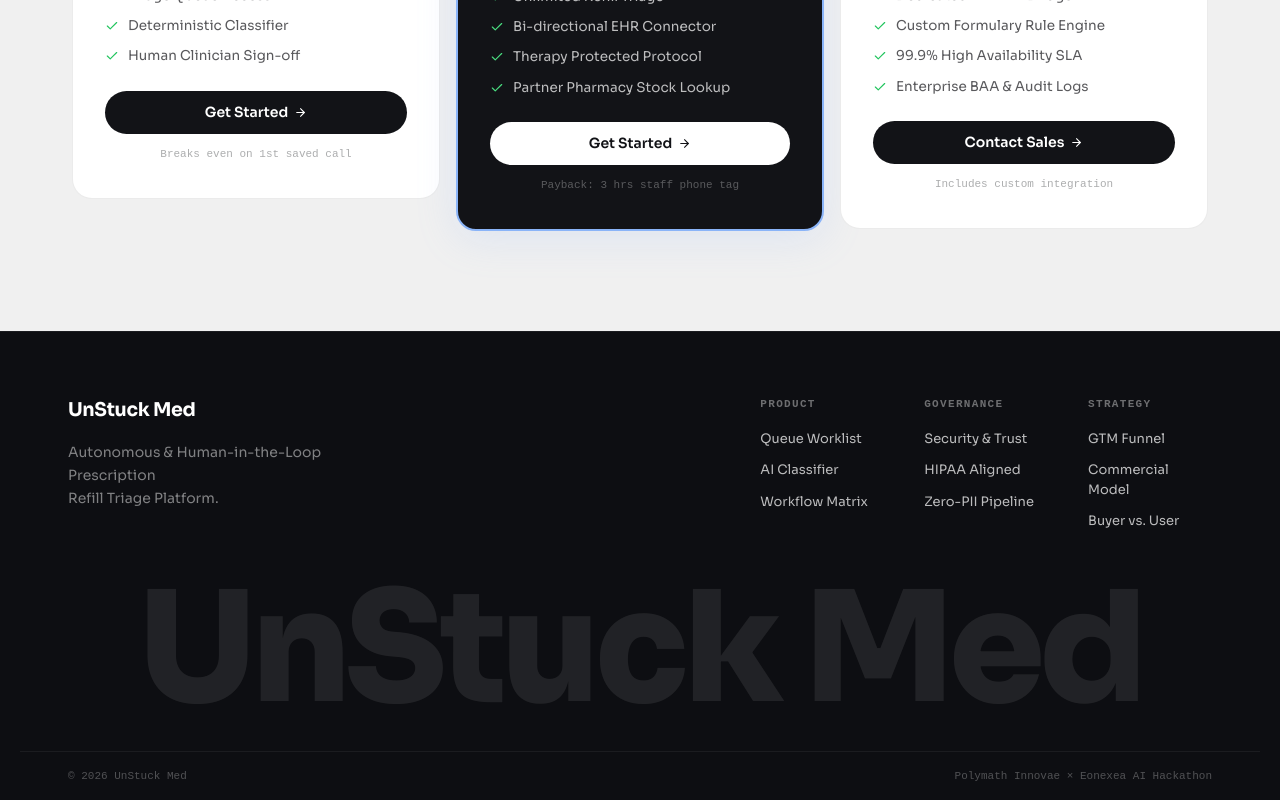
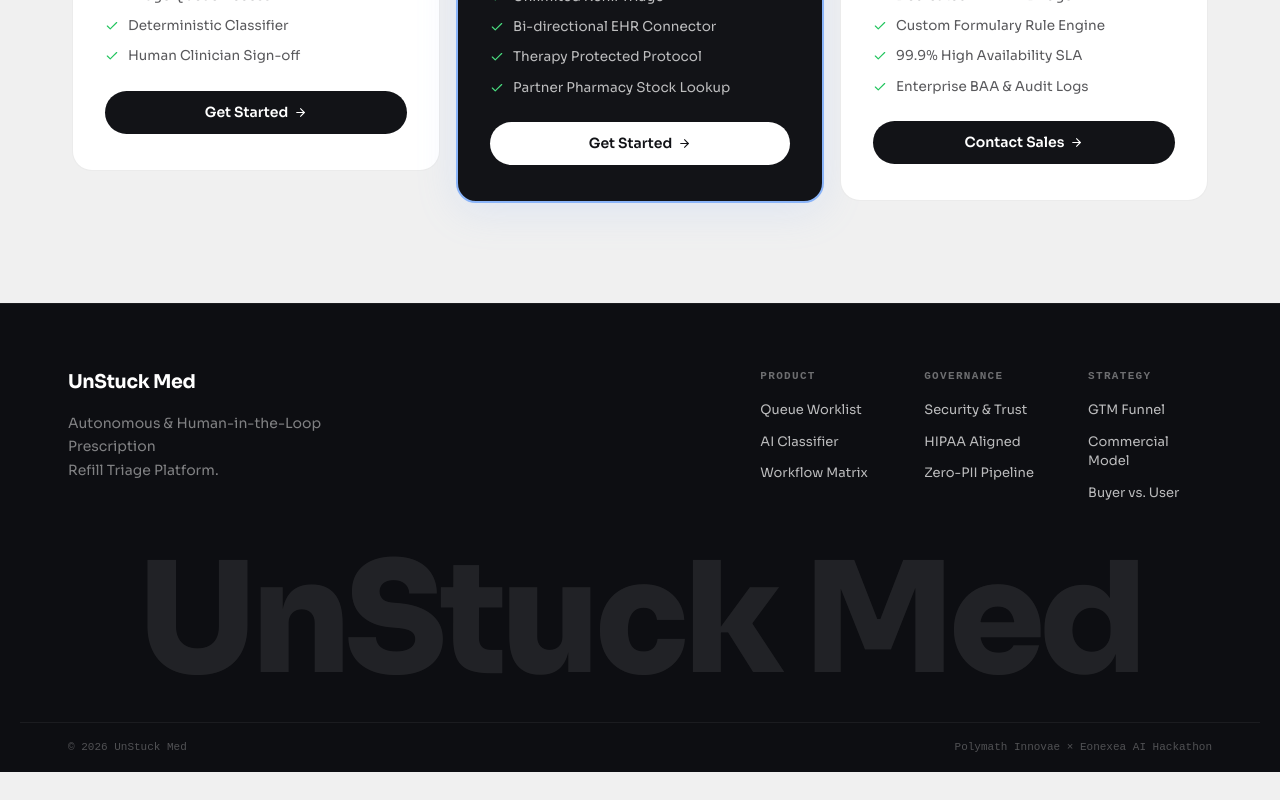
Before and after one commit to naagasumukh8/EON-2.0, a Next.js app: page / in a window 1280 px wide. Shown: the part 2740-3540 px from the top of the page. After the commit the page ends 3512 px from the top, so only its background shows below. Built offline with nearby package versions, Linux system fonts and the light colour scheme; a web font is replaced by a local one.

Commit message:
style(pricing): remove note captions below CTA buttons on pricing cards

```diff
--- a/app/page.tsx
+++ b/app/page.tsx
@@ -233,11 +233,6 @@
                   {plan.title === "Health System Campus" ? "Contact Sales" : "Get Started"}
                   <ArrowRight style={{ width: 13, height: 13 }} />
                 </Link>
-                <p style={{
-                  fontFamily: "monospace", fontSize: "11px",
-                  color: plan.dark ? "rgba(255,255,255,0.3)" : "rgba(18,19,23,0.35)",
-                  margin: 0, textAlign: "center",
-                }}>{plan.note}</p>
               </div>
             </div>
           ))}
```
